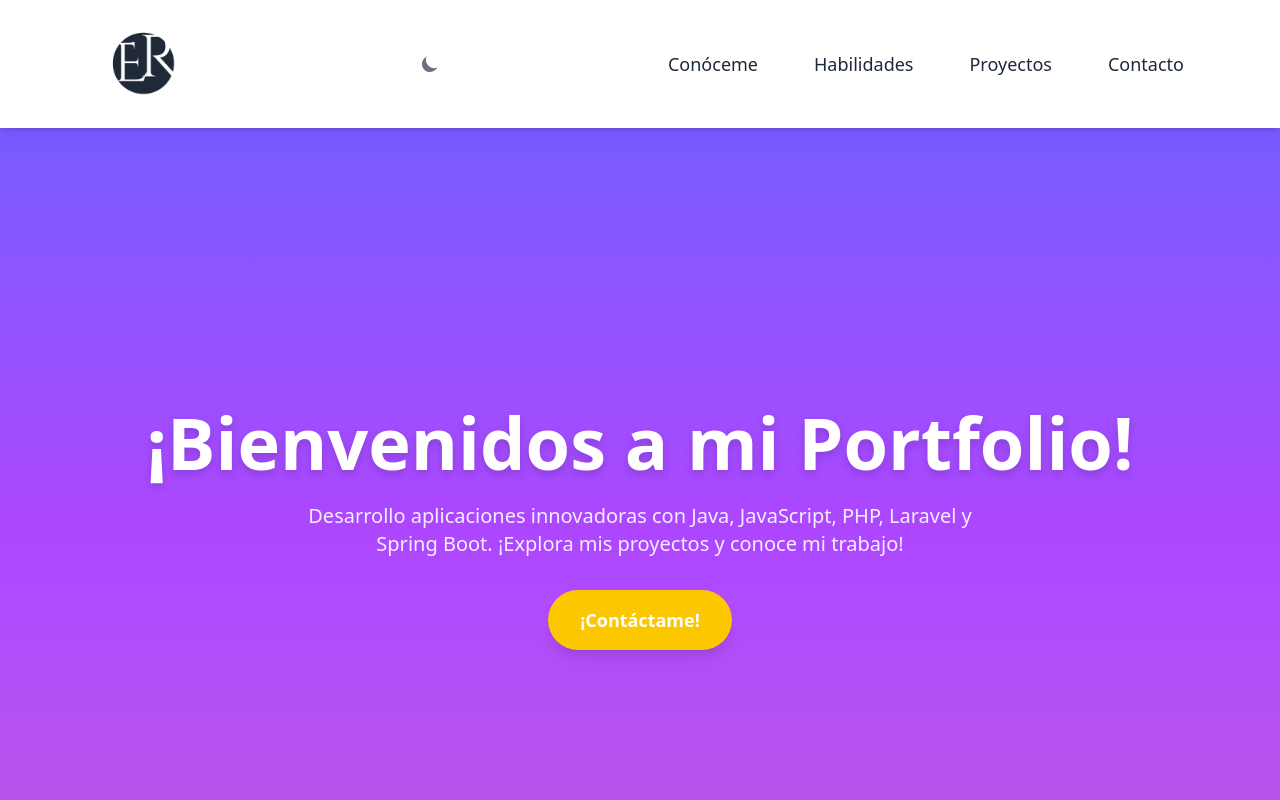
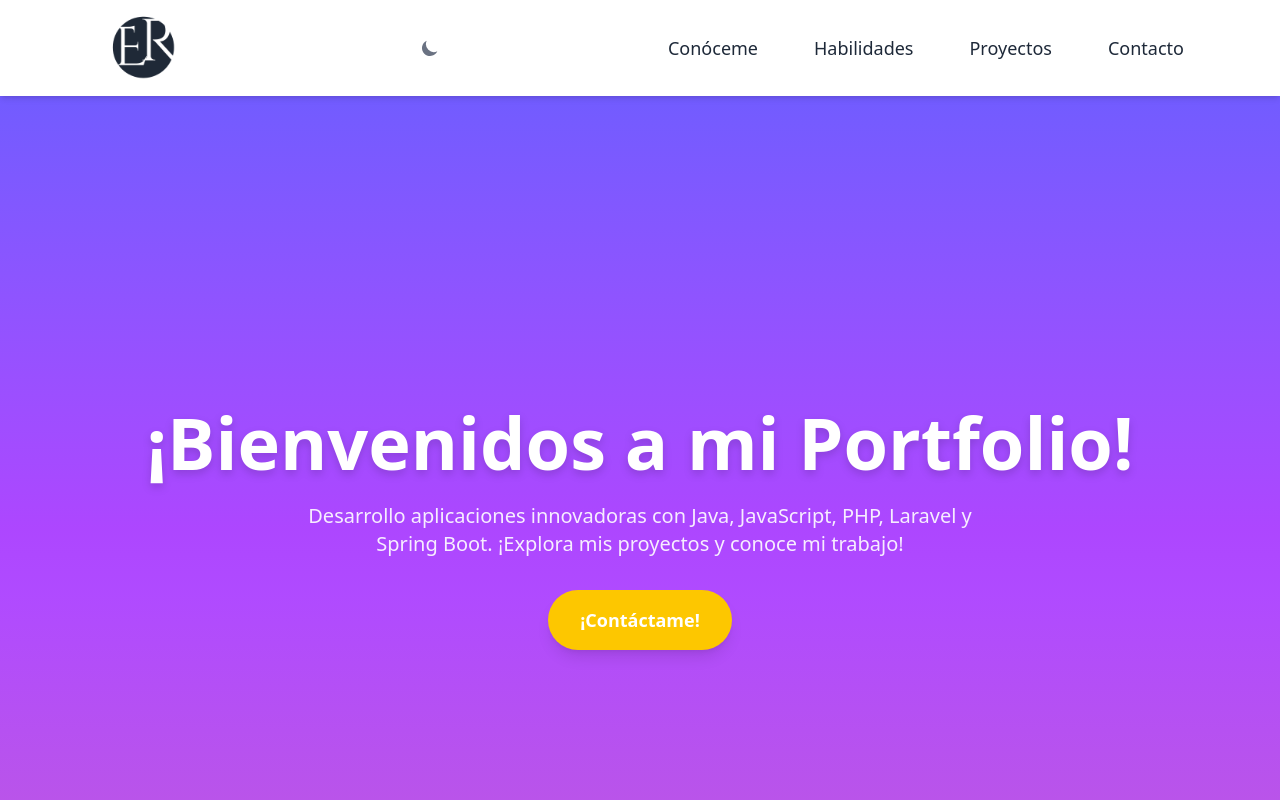
Before and after one commit to Elenaro0204/PortFolio, a website: page index.html in a window 1280 px wide. Shown: the top 800 px of the page. Drawn offline with Linux system fonts and the light colour scheme; a web font is replaced by a local one.

Commit message:
Modificado Barra de Navegación

```diff
--- a/index.html
+++ b/index.html
@@ -19,7 +19,7 @@
 <body class="bg-gradient-to-b from-teal-500 via-cyan-500 to-blue-500 dark:from-teal-950 dark:via-cyan-950 dark:to-blue-950 text-white">
 
     <!-- HEADER -->
-    <header class="bg-white dark:bg-gray-800 w-full top-0 shadow-md py-0 md:py-4 fixed z-50">
+    <header class="bg-white dark:bg-gray-800 w-full top-0 shadow-md py-0 fixed z-50">
         <div class="wrapper flex justify-between items-center px-8">
             <!-- LOGO -->
             <figure class="w-auto">
```
